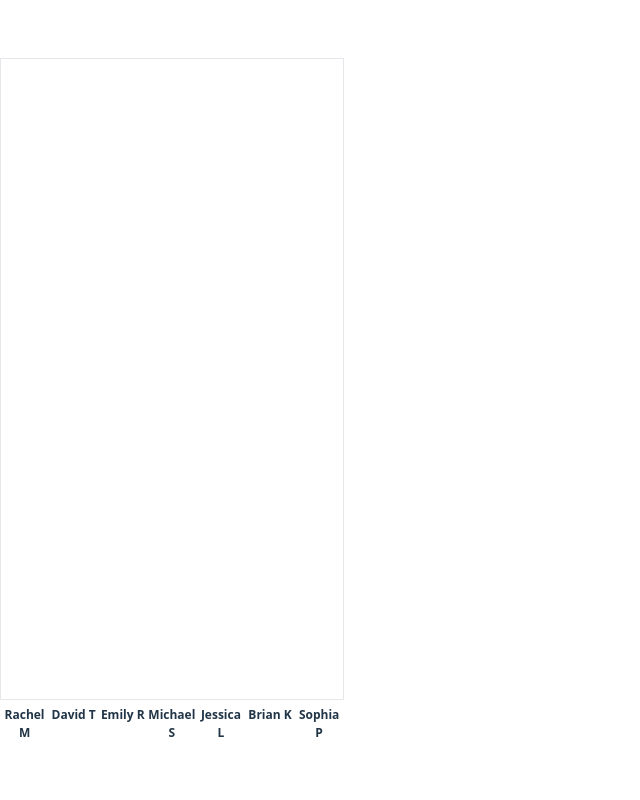
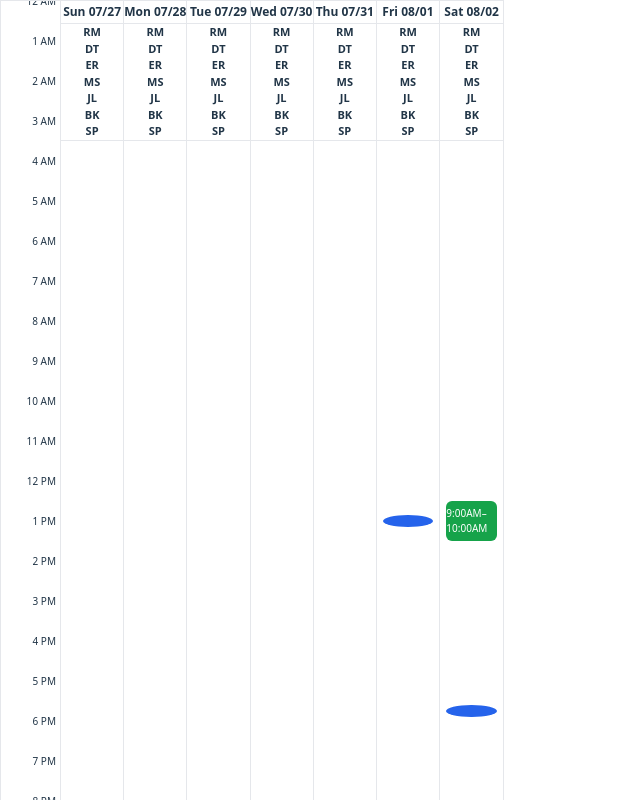
Before and after one commit to TheItalianGame/clur-vite, a React (Vite) app: page / in a window 1280 px wide. Shown: the top 800 px of the page, without its empty margins (0-640 px from the left). Built offline with nearby package versions, Linux system fonts and the light colour scheme.

Commit message:
Improve weekly calendar layout

```diff
--- a/src/components/PatientCheckinBox.tsx
+++ b/src/components/PatientCheckinBox.tsx
@@ -8,7 +8,7 @@ interface Props {
 
 const PatientCheckinBox: React.FC<Props> = ({ data }) => (
   <div className="record-box pcheck">
-    <strong>Patient Check‑in</strong>
+    <strong>Patient Check-in</strong>
     <div>{data.patient}</div>
     <div className="meta">{data.notes}</div>
     <div className="meta">{data.checkin}</div>
--- a/src/components/WeeklyCalendar.css
+++ b/src/components/WeeklyCalendar.css
@@ -1,25 +1,58 @@
 .calendar {
   position: relative;
-  height: 640px; /* 16 h × 40 px */
   border: 1px solid #e5e7eb;
   overflow: auto;
+  display: grid;
+  grid-template-columns: 60px repeat(7, 1fr);
 }
 
-.calendar-grid {
+.times {
+  position: relative;
+  border-right: 1px solid #e5e7eb;
+  height: var(--dayHeight);
+}
+
+.time-label {
+  position: absolute;
+  right: 4px;
+  font-size: 10px;
+  transform: translateY(-50%);
+  pointer-events: none;
+}
+
+.calendar-day {
+  position: relative;
+  border-right: 1px solid #e5e7eb;
+}
+
+.calendar-day:last-child {
+  border-right: none;
+}
+
+.day-header {
+  text-align: center;
+  font-size: 12px;
+  font-weight: 600;
+  border-bottom: 1px solid #e5e7eb;
+  padding: 2px 0;
+}
+
+.day-grid {
   position: relative;
   display: grid;
   width: 100%;
+  height: var(--dayHeight);
 }
 
 .employee-labels {
-  display: flex;
-  margin-top: 6px;
+  display: grid;
+  grid-template-columns: var(--cols, 1fr);
+  border-bottom: 1px solid #e5e7eb;
 }
 
 .employee-labels .label {
-  flex: 1;
   text-align: center;
-  font-size: 12px;
+  font-size: 11px;
   font-weight: 600;
 }
 
@@ -32,7 +65,14 @@
 }
 
 .item.circle { border-radius: 50%; }
-.item.pill   { border-radius: 6px; }
+.item.pill {
+  border-radius: 6px;
+  color: #fff;
+  font-size: 10px;
+  display: flex;
+  align-items: center;
+  justify-content: center;
+}
 
 .item:hover { transform: scale(1.15); }
 
@@ -46,3 +86,7 @@
 }
 
 .item:hover .hover { display: block; }
+
+.item-time {
+  pointer-events: none;
+}
--- a/src/components/WeeklyCalendar.tsx
+++ b/src/components/WeeklyCalendar.tsx
@@ -1,16 +1,20 @@
 import React, { useMemo } from "react";
-import  type {
+import type {
   EmployeeData,
   EventRecord,
   RecordKind,
   AnyRecord,
+  LeadRecord,
+  PatientCheckinRecord,
 } from "../types.ts";
 import {
   toDate,
-  minutesFromWeekStart,
   inSameWeek,
   normalizeWeekStart,
+  minutesFromDayStart,
+  dayIndexFromWeekStart,
 } from "../utils/date";
+import { format, addDays, addHours, startOfDay } from "date-fns";
 import LeadBox from "./LeadBox";
 import EventBox from "./EventBox";
 import PatientCheckinBox from "./PatientCheckinBox";
@@ -25,6 +29,7 @@ const palette: Record<RecordKind, string> = {
 };
 
 type Positioned = {
+  day: number;
   col: number;
   top: number;
   height: number;
@@ -32,6 +37,7 @@ type Positioned = {
   color: string;
   rec: AnyRecord;
   type: RecordKind;
+  label?: string;
 };
 
 interface Props {
@@ -57,10 +63,12 @@ const WeeklyCalendar: React.FC<Props> = ({ data, weekStart }) => {
 
             const st = toDate(ev.start);
             const en = toDate(ev.end);
+            const day = dayIndexFromWeekStart(st, base);
 
             out.push({
+              day,
               col: colIdx + 1,
-              top: minutesFromWeekStart(st, base) * (HOUR_HEIGHT / 60),
+              top: minutesFromDayStart(st) * (HOUR_HEIGHT / 60),
               height: Math.max(
                 (en.getTime() - st.getTime()) / 60000 * (HOUR_HEIGHT / 60),
                 HOUR_HEIGHT / 2
@@ -69,20 +77,23 @@ const WeeklyCalendar: React.FC<Props> = ({ data, weekStart }) => {
               color: palette.Event,
               rec: r,
               type: "Event",
+              label: `${format(st, "h:mma")}\u2013${format(en, "h:mma")}`,
             });
           } else {
             const ts =
               grp.type === "Patient Checkin"
-                ? (r as any).checkin
-                : (r as any).create;
+                ? (r as PatientCheckinRecord).checkin
+                : (r as LeadRecord).create;
 
             if (!inSameWeek(ts, base)) return;
 
             const d = toDate(ts);
+            const day = dayIndexFromWeekStart(d, base);
 
             out.push({
+              day,
               col: colIdx + 1,
-              top: minutesFromWeekStart(d, base) * (HOUR_HEIGHT / 60) - 6,
+              top: minutesFromDayStart(d) * (HOUR_HEIGHT / 60) - 6,
               height: 12,
               kind: "circle",
               color: palette[grp.type],
@@ -97,54 +108,82 @@ const WeeklyCalendar: React.FC<Props> = ({ data, weekStart }) => {
     return out;
   }, [data, base]);
 
-  const weekHeight = 7 * 24 * HOUR_HEIGHT;
+  const dayHeight = 24 * HOUR_HEIGHT;
+  const days = useMemo(() =>
+    Array.from({ length: 7 }, (_, i) => addDays(base, i)), [base]);
+  const hours = useMemo(() => Array.from({ length: 25 }, (_, i) => i), []);
+  const abbr = (name: string) =>
+    name
+      .trim()
+      .split(/\s+/)
+      .map((p) => p[0])
+      .join("");
 
-  const renderBox = (it: Positioned) => {
-    switch (it.type) {
+  const renderBox = (rec: AnyRecord, type: RecordKind) => {
+    switch (type) {
       case "Lead":
-        return <LeadBox data={it.rec as any} />;
+        return <LeadBox data={rec as LeadRecord} />;
       case "Event":
-        return <EventBox data={it.rec as any} />;
+        return <EventBox data={rec as EventRecord} />;
       default:
-        return <PatientCheckinBox data={it.rec as any} />;
+        return <PatientCheckinBox data={rec as PatientCheckinRecord} />;
     }
   };
 
   return (
-    <>
-      <div className="calendar">
     <div
-          className="calendar-grid"
-          style={{
-            gridTemplateColumns: `repeat(${data.length}, 1fr)`,
-            height: weekHeight,
-          }}
+      className="calendar"
+      style={{ '--dayHeight': `${dayHeight}px` } as React.CSSProperties}
     >
-          {items.map((it, i) => (
+      <div className="times">
+        {hours.map((h) => (
+          <div
+            key={h}
+            className="time-label"
+            style={{ top: h * HOUR_HEIGHT }}
+          >
+            {format(addHours(startOfDay(base), h), 'h a')}
+          </div>
+        ))}
+      </div>
+      {days.map((day, di) => (
+        <div key={di} className="calendar-day">
+          <div className="day-header">{format(day, 'EEE MM/dd')}</div>
+          <div
+            className="employee-labels"
+            style={{ '--cols': data.length } as React.CSSProperties}
+          >
+            {data.map((emp) => (
+              <div key={emp.employee} className="label">
+                {abbr(emp.employee)}
+              </div>
+            ))}
+          </div>
+          <div
+            className="day-grid"
+            style={{ gridTemplateColumns: `repeat(${data.length}, 1fr)` }}
+          >
+            {items
+              .filter((it) => it.day === di)
+              .map((it, i) => (
                 <div
                   key={i}
                   className={`item ${it.kind}`}
                   style={{
                     gridColumnStart: it.col,
                     top: `${it.top}px`,
-                height: it.kind === "circle" ? 12 : it.height,
+                    height: it.kind === 'circle' ? 12 : it.height,
                     background: it.color,
                   }}
                 >
-              <div className="hover">{renderBox(it)}</div>
+                  {it.label && <span className="item-time">{it.label}</span>}
+                  <div className="hover">{renderBox(it.rec, it.type)}</div>
                 </div>
               ))}
           </div>
         </div>
-
-      <div className="employee-labels">
-        {data.map((emp) => (
-          <div key={emp.employee} className="label">
-            {emp.employee}
-          </div>
       ))}
     </div>
-    </>
   );
 };
 
--- a/src/utils/date.ts
+++ b/src/utils/date.ts
@@ -1,4 +1,11 @@
-import { parse, differenceInMinutes, isSameWeek, startOfWeek } from "date-fns";
+import {
+  parse,
+  differenceInMinutes,
+  differenceInCalendarDays,
+  isSameWeek,
+  startOfWeek,
+  startOfDay,
+} from "date-fns";
 
 const FORMAT = "MM/dd/yyyy h:mma";
 
@@ -7,6 +14,12 @@ export const toDate = (s: string): Date => parse(s, FORMAT, new Date());
 export const minutesFromWeekStart = (d: Date, weekStart: Date): number =>
   differenceInMinutes(d, weekStart);
 
+export const minutesFromDayStart = (d: Date): number =>
+  differenceInMinutes(d, startOfDay(d));
+
+export const dayIndexFromWeekStart = (d: Date, weekStart: Date): number =>
+  differenceInCalendarDays(d, weekStart);
+
 export const normalizeWeekStart = (d: Date): Date =>
   startOfWeek(d, { weekStartsOn: 0 });
 
```
Lines whose indentation alone changed are shown as unchanged.
